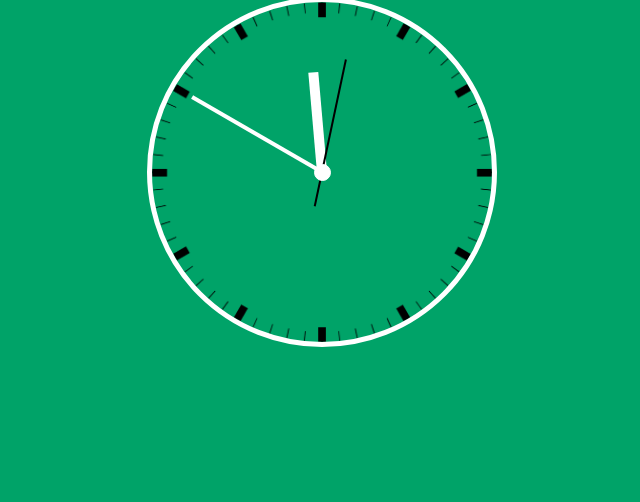
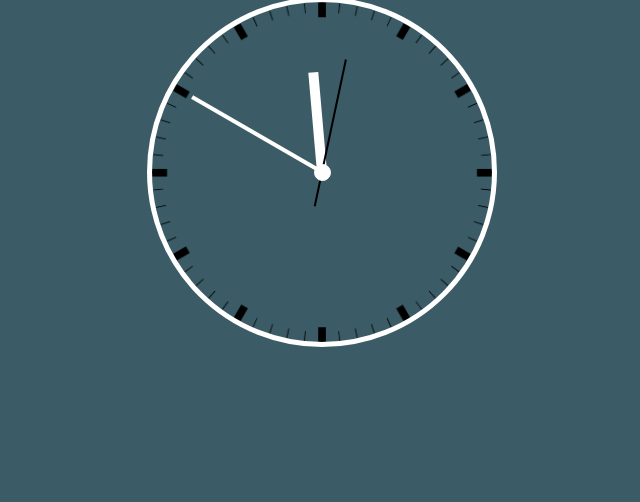
Before and after one commit to saraclaeys/analogclock, a plain HTML site: page index.html in a window 1280 px wide. Shown: the part 298-800 px from the top of the page, without its empty margins (318-958 px from the left). Drawn offline with Linux system fonts and the light colour scheme.

Commit message:
background color

```diff
--- a/css/style.css
+++ b/css/style.css
@@ -11,7 +11,7 @@ body {
     justify-content: center;
     align-items: center;
     min-height: 100vh;
-    background: #00A368;
+    background: #3b5c66;
     font-family: 'Open Sans', sans-serif;
     flex-direction: column;
 }
@@ -32,7 +32,7 @@ h1 {
     display: flex;
     justify-content: center;
     align-items: center;
-    background: #00A368 url(../img/clock.png);
+    background: #3b5c66 url(../img/clock.png);
     background-size: cover;
     border-radius: 50%;
     border: 5px solid #fff;
```
